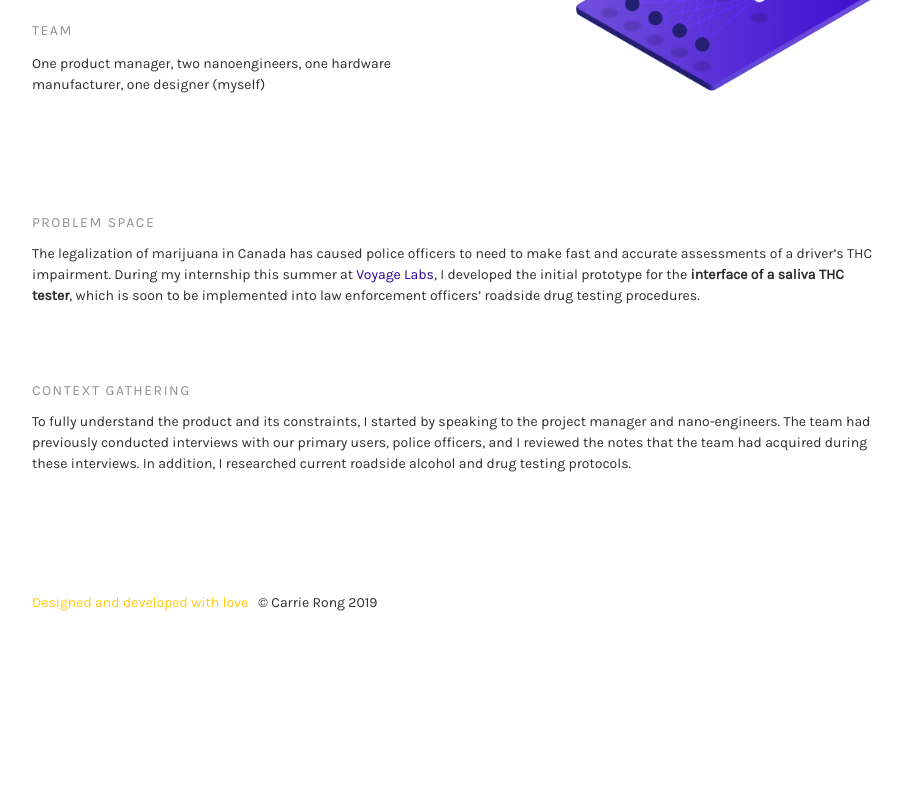
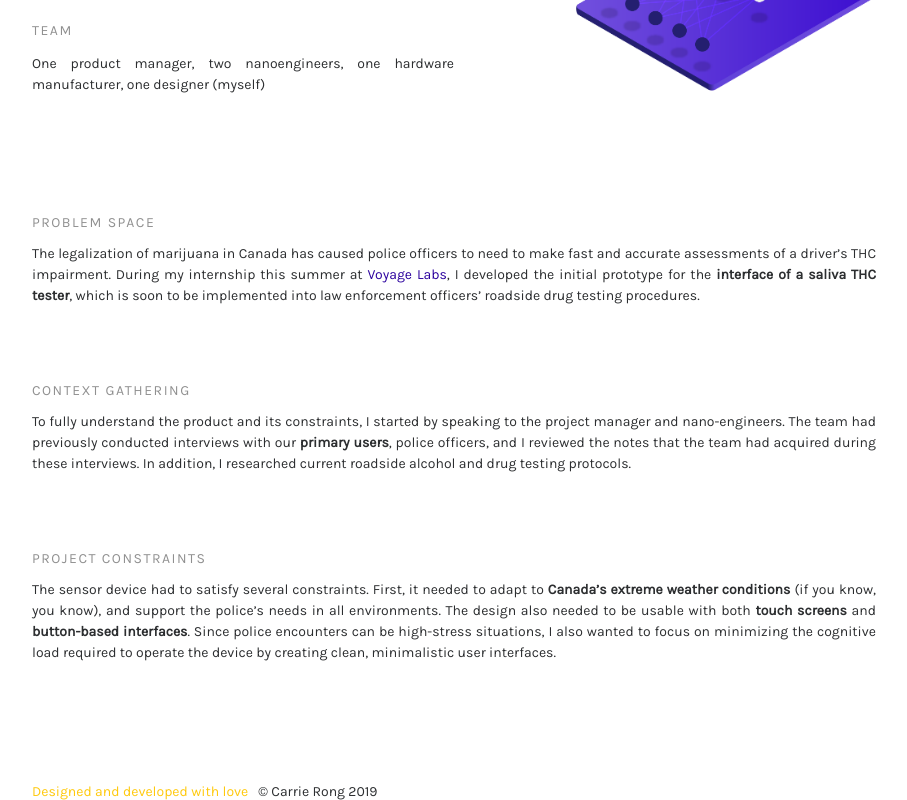
Before and after one commit to cvrrie/carrie, a React (Create React App) app: page /drugsensor in a window 1280 px wide. Shown: the part 450-1250 px from the top of the page, without its empty margins (186-1093 px from the left). Before the commit the page ends 1061 px from the top, so only its background shows below. Built offline with nearby package versions, Linux system fonts and the light colour scheme.

Commit message:
More drugsensor content

```diff
--- a/src/components/Drugsensor.js
+++ b/src/components/Drugsensor.js
@@ -16,9 +16,12 @@ class Drugsensor extends PureComponent {
         </div>
 
         <div className="sensorimg">
-            <img src={sensor1} className="sensor1" alt="Sensor layer 1" />
-            <img src={sensor2} className="sensor2" alt="Sensor layer 2" />
-            <img src={sensor3} className="sensor3" alt="Sensor layer 3" />
+            <img src={sensor1} className="sensor1" alt="Sensor layer 1" title="This is my illustration of the sensor technology that Voyage Labs was working on.
+            The top layer is the physical exterior, the middle layer is the internal circuitry, and the bottom layer represents the neural networks involved in the sensor."/>
+            <img src={sensor2} className="sensor2" alt="Sensor layer 2" title="This is my illustration of the sensor technology that Voyage Labs was working on.
+            The top layer is the physical exterior, the middle layer is the internal circuitry, and the bottom layer represents the neural networks involved in the sensor."/>
+            <img src={sensor3} className="sensor3" alt="Sensor layer 3" title="This is my illustration of the sensor technology that Voyage Labs was working on.
+            The top layer is the physical exterior, the middle layer is the internal circuitry, and the bottom layer represents the neural networks involved in the sensor."/>
         </div>
 
         <div className="right">
@@ -51,12 +54,18 @@ class Drugsensor extends PureComponent {
         <div className="category">Context Gathering</div>
         <div className="bodytext">
         To fully understand the product and its constraints, I started by speaking to the project manager and nano-engineers.
-        The team had previously conducted interviews with our primary users, police officers, and I reviewed the notes that the team
+        The team had previously conducted interviews with our <b>primary users</b>, police officers, and I reviewed the notes that the team
         had acquired during these interviews. In addition, I researched current roadside alcohol and drug testing protocols.
+        </div>
+
+        <br/><br/>
+
+        <div className="category">Project Constraints</div>
+        <div className="bodytext">
+        The sensor device had to satisfy several constraints. First, it needed to adapt to <b>Canada’s extreme weather conditions</b> (if you know, you know), and support the police’s needs in all environments. The design also needed to be usable with both <b>touch screens</b> and <b>button-based interfaces</b>. Since police encounters can be high-stress situations, I also wanted to focus on minimizing the cognitive load required to operate the device by creating clean, minimalistic user interfaces.
 
 
         </div>
-
       </div>
 
 
--- a/src/components/Main.js
+++ b/src/components/Main.js
@@ -57,7 +57,7 @@ class Main extends PureComponent {
                 <div className="cardLeft">
                   <div className="title">Making roads safer after legalization with DrugSensor</div>
                   <div className="words">Crafting the first iterations of screen interfaces for a roadside THC sensor used by Canadian law enforcement</div>
-                  <span className="underlined-button">Case study coming soon!</span>
+                  <span className="underlined-button">See case study</span>
                 </div>
                 <div className="cardRight">
                   <img className="sensorImage" src={sensors} alt="sensor image"/>
@@ -70,7 +70,7 @@ class Main extends PureComponent {
                 <div className="cardLeft">
                   <div className="title">Creating a map of every place you go</div>
                   <div className="words">Enriching people's daily experiences through visual location tracking</div>
-                  <span className="underlined-button">See UX case study &rarr;</span>
+                  <span className="underlined-button">See case study &rarr;</span>
                 </div>
                 <div className="cardRight">
                   <img className="mappImage" src={mappProjectBox} alt="mapp project image"/>
--- a/src/variables.scss
+++ b/src/variables.scss
@@ -67,6 +67,7 @@ $indigo: #2B009E;
     text-align: left;
     font-family: "Karla";
     line-height: 21px;
+    text-align: justify;
 }
 
 @mixin uppergraytext {
```
